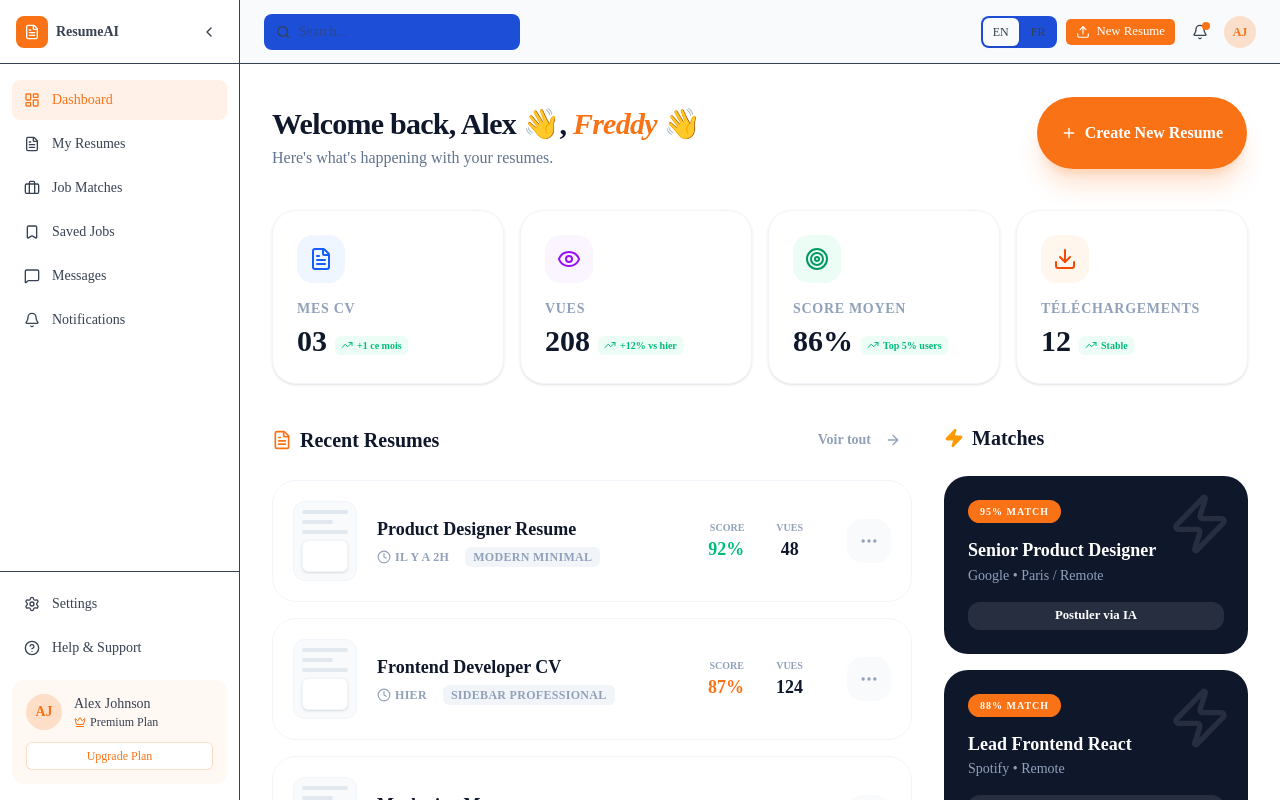
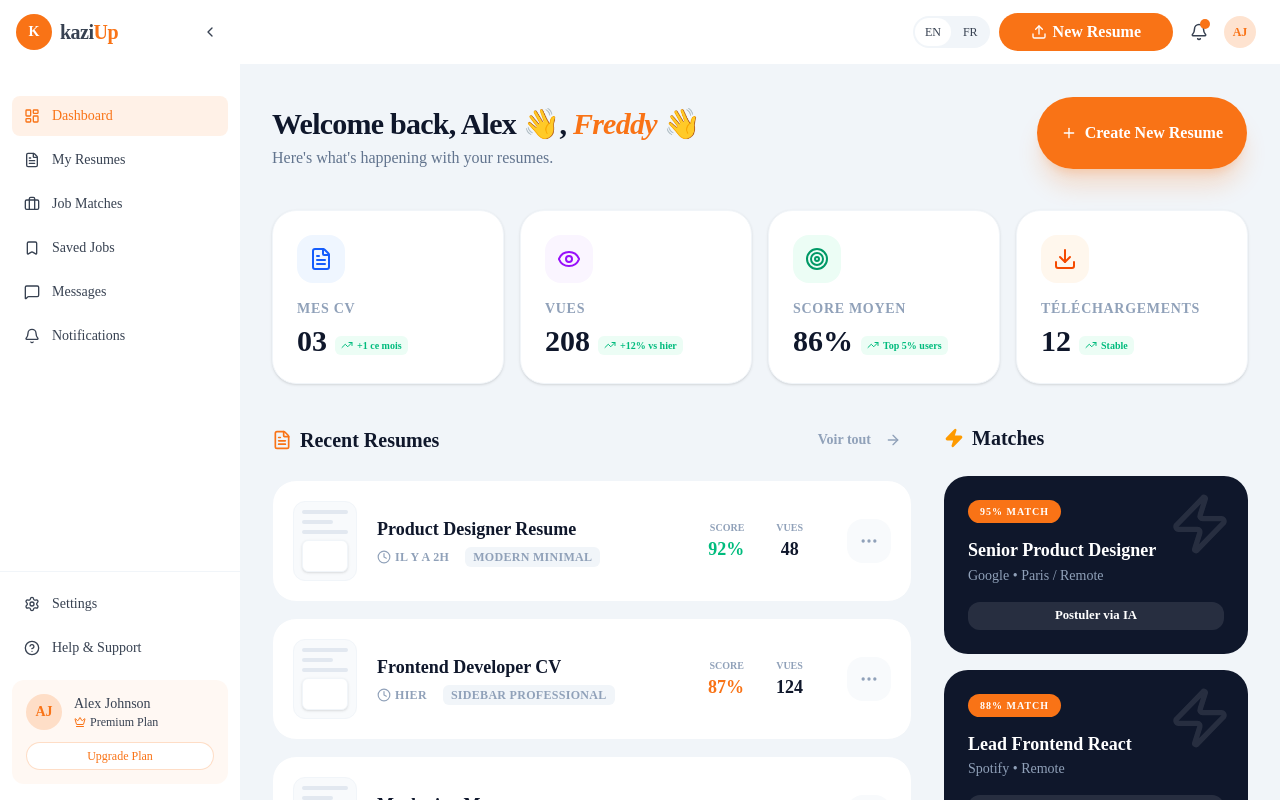
Before and after one commit to freddymk313/kazi-up, a Next.js app: page /dashboard in a window 1280 px wide. Built offline with nearby package versions, Linux system fonts and the light colour scheme.

Commit message:
dashboard layout v1

```diff
--- a/components/DashboardLayout.tsx
+++ b/components/DashboardLayout.tsx
@@ -42,13 +42,15 @@ const DashboardLayout = ({ children }: Props) => {
   const SidebarContent = () => (
     <div className="flex flex-col h-full">
       {/* Logo */}
-      <div className="px-4 h-16 flex items-center justify-between border-b border-sidebar-border shrink-0">
+      <div className="px-4 h-16 flex items-center justify-between shrink-0">
         {!collapsed && (
           <div className="flex items-center gap-2">
-            <div className="w-8 h-8 rounded-lg bg-primary flex items-center justify-center">
-              <FileText className="w-4 h-4 text-primary-foreground" />
-            </div>
-            <span className="font-display font-bold text-sm">ResumeAI</span>
+          <div className="w-9 h-9 bg-primary rounded-full flex items-center justify-center">
+            <span className="text-white font-bold text-sm">K</span>
+          </div>
+          <span className="text-xl font-bold tracking-tight text-foreground">
+            kazi<span className="text-primary">Up</span>
+          </span>
           </div>
         )}
         <button
@@ -60,7 +62,7 @@ const DashboardLayout = ({ children }: Props) => {
       </div>
 
       {/* Main Nav */}
-      <div className="flex-1 px-3 py-4 space-y-1 overflow-y-auto">
+      <div className="flex-1 mt-4 px-3 py-4 space-y-1 overflow-y-auto">
         {navItems.map((item) => (
           <button
             key={item.path}
@@ -78,7 +80,7 @@ const DashboardLayout = ({ children }: Props) => {
       </div>
 
       {/* Bottom */}
-      <div className="px-3 py-3 border-t border-sidebar-border space-y-1">
+      <div className="px-3 py-3 border-t border-accent space-y-1">
         {bottomItems.map((item) => (
           <button
             key={item.path}
@@ -113,7 +115,7 @@ const DashboardLayout = ({ children }: Props) => {
             <Button
               variant="outline"
               size="sm"
-              className="w-full text-xs border-primary/20 text-primary hover:bg-primary/10"
+              className="w-full text-xs border-primary/20 text-primary rounded-full hover:bg-primary/10"
               onClick={() => router.push("/dashboard/settings")}
             >
               {t("sidebar_upgrade")}
@@ -128,7 +130,7 @@ const DashboardLayout = ({ children }: Props) => {
     <div className="h-screen flex bg-background overflow-hidden">
       {/* Desktop Sidebar */}
       <aside
-        className={`hidden md:flex flex-col shrink-0 bg-sidebar border-r border-sidebar-border transition-all duration-300 ${
+        className={`hidden md:flex flex-col shrink-0 bg-sidebar transition-all duration-300 ${
           collapsed ? "w-16" : "w-60"
         }`}
       >
@@ -148,27 +150,30 @@ const DashboardLayout = ({ children }: Props) => {
       {/* Main Content */}
       <div className="flex-1 flex flex-col min-w-0">
         {/* Top Header */}
-        <header className="h-16 shrink-0 bg-card border-b border-border flex items-center justify-between px-4 md:px-6 gap-4">
+        <header className="h-16 shrink-0 bg-background flex items-center justify-between px-4 md:px-6 gap-4">
           <div className="flex items-center gap-3">
             <button onClick={() => setMobileOpen(true)} className="md:hidden p-2 rounded-lg hover:bg-secondary transition-colors">
               <Menu className="w-5 h-5" />
             </button>
-            <div className="hidden sm:flex items-center gap-2 bg-secondary rounded-lg px-3 py-2 w-64">
+            {/* <div className="hidden sm:flex items-center gap-2 bg-secondary rounded-lg px-3 py-2 w-64">
               <Search className="w-4 h-4 text-muted-foreground" />
               <input
                 placeholder={t("sidebar_search")}
                 className="bg-transparent text-sm outline-none w-full placeholder:text-muted-foreground"
               />
-            </div>
+            </div> */}
           </div>
           <div className="flex items-center gap-2">
             <LanguageSwitcher />
-            <Button size="sm" onClick={() => router.push("/builder")} className="gap-1.5">
+            <Button onClick={() => router.push("/builder")}
+              className="rounded-full text-base bg-primary text-primary-foreground hover:bg-primary/90 h-10 px-8 font-semibold transition-all active:scale-95"
+
+              >
               <Upload className="w-3.5 h-3.5" /> {t("sidebar_new_resume")}
             </Button>
-            <button className="relative p-2 rounded-lg hover:bg-secondary transition-colors">
-              <Bell className="w-4 h-4 text-muted-foreground" />
-              <span className="absolute top-1.5 right-1.5 w-2 h-2 rounded-full bg-primary" />
+            <button className="relative p-2 rounded-full hover:bg-accent transition-colors">
+              <Bell className="w-4.5 h-4.5 text-muted-foreground" />
+              <span className="absolute top-1 right-1.5 w-2.5 h-2.5 rounded-full bg-primary" />
             </button>
             <button className="w-8 h-8 rounded-full bg-primary/20 flex items-center justify-center text-primary font-display font-bold text-xs">
               AJ
@@ -177,7 +182,7 @@ const DashboardLayout = ({ children }: Props) => {
         </header>
 
         {/* Page Content */}
-        <main className="flex-1 overflow-y-auto p-4 md:p-6 lg:p-8">
+        <main className="flex-1 overflow-y-auto bg-accent p-4 md:p-6 lg:p-8">
           {children}
         </main>
       </div>
--- a/components/LanguageSwitcher.tsx
+++ b/components/LanguageSwitcher.tsx
@@ -4,19 +4,19 @@ const LanguageSwitcher = () => {
   const { lang, setLang } = useTranslation();
 
   return (
-    <div className="flex items-center gap-0.5 bg-secondary rounded-lg p-0.5 text-xs font-medium">
+    <div className="flex items-center gap-0.5 bg-accent rounded-full p-0.5 text-xs font-medium">
       <button
         onClick={() => setLang("en")}
-        className={`px-2.5 py-1.5 rounded-md transition-all ${
-          lang === "en" ? "bg-card shadow-sm text-foreground" : "text-muted-foreground hover:text-foreground"
+        className={`px-2.5 py-1.5 rounded-full transition-all ${
+          lang === "en" ? "bg-background *shadow-sm text-foreground" : "text-muted-foreground hover:text-foreground"
         }`}
       >
         EN
       </button>
       <button
         onClick={() => setLang("fr")}
-        className={`px-2.5 py-1.5 rounded-md transition-all ${
-          lang === "fr" ? "bg-card shadow-sm text-foreground" : "text-muted-foreground hover:text-foreground"
+        className={`px-2.5 py-1.5 rounded-full transition-all ${
+          lang === "fr" ? "bg-background *shadow-sm text-foreground" : "text-muted-foreground hover:text-foreground"
         }`}
       >
         FR
```
